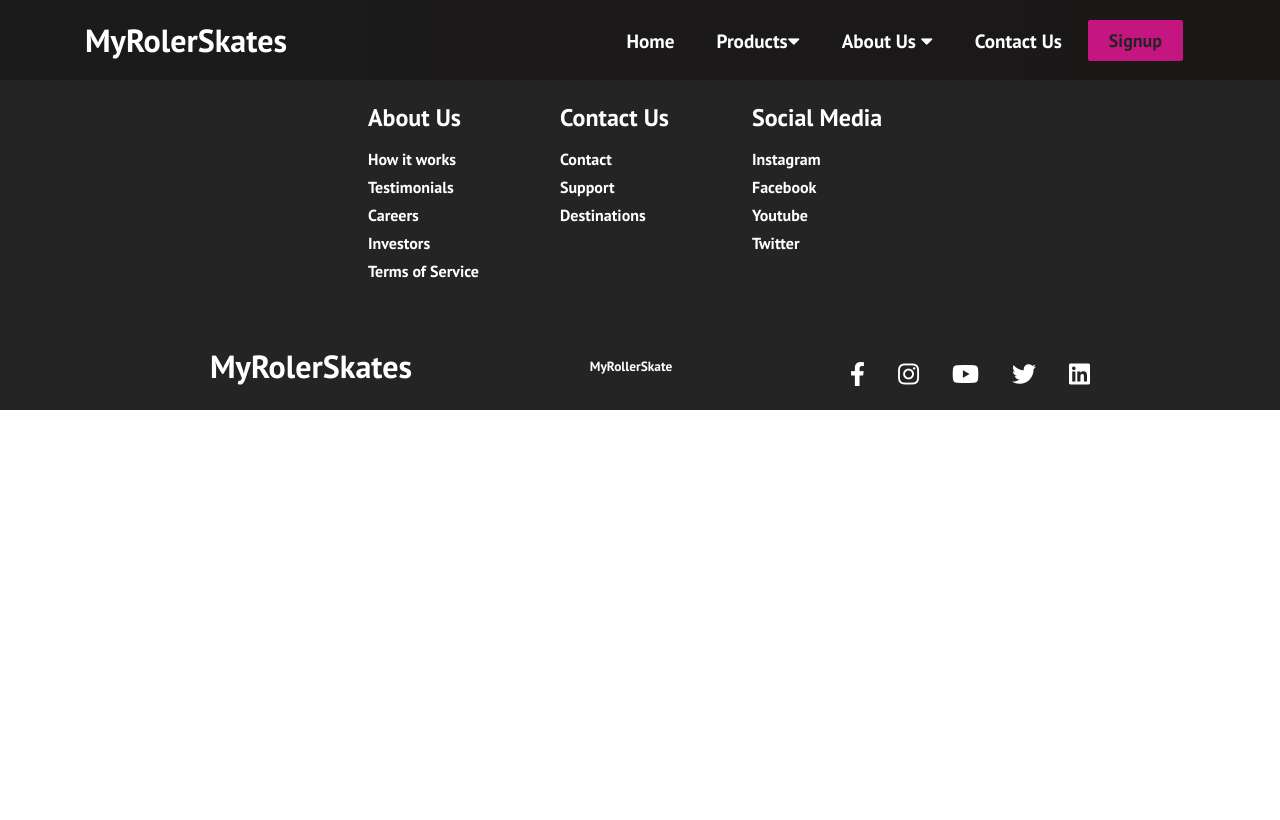
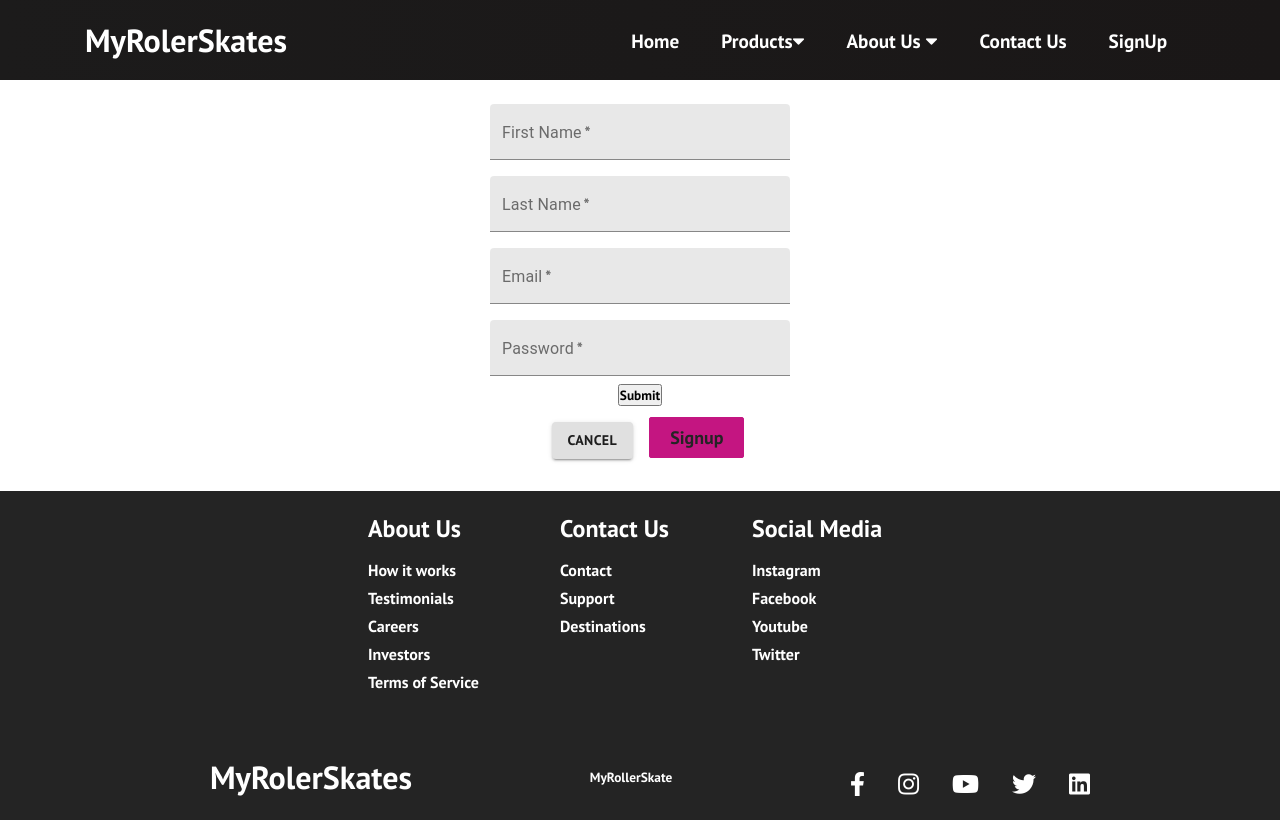
Before and after one commit to ShangyuKo/my-roller-skate, a React (Create React App) app: page /signup in a window 1280 px wide. Built offline with nearby package versions, Linux system fonts and the light colour scheme.

Commit message:
signup backend still not working 500 error

```diff
--- a/src/App.js
+++ b/src/App.js
@@ -11,11 +11,12 @@ import Home from "./components/Home"
 import Footer from "./components/Footer";
 import Products from "./components/Products";
 import VideoSection from './components/videoSection';
+import Signup from "./components/sign_up_in_page/sign_up"
 // npx json-server --watch data/db.json --port 8000
 
 function App(){
 
-  const user_uid = "853ef64c6554342783"
+  const [user_uid, set_user_uid] = useState("853ef64c6554342783");
 
   useEffect(() => {
     document.title = "MyRollerSkate";
@@ -51,6 +52,9 @@ function App(){
             <Route exact path="/contactUs">
               <ContactUs/>
             </Route>
+            <Route exact path="/signup">
+              <Signup/>
+            </Route>
 
           </Switch>
         </div>
--- a/src/components/NavBar.js
+++ b/src/components/NavBar.js
@@ -5,7 +5,7 @@ import { useHistory } from "react-router-dom";
 import { Redirect } from 'react-router';
 import './Navbar.css';
 import Dropdown from './Dropdown';
-import Signup from "./sign_up_in_page/sign_up";
+// import Signup from "./sign_up_in_page/sign_up";
 // import Signin from "./sign_up_in_page/sign_in";
 
 function  NavBar(){
@@ -78,7 +78,9 @@ function  NavBar(){
             </Link>
           </li>
           <li className='nav-item'>
-            <Signup/>
+            <Link to='/signup' className='nav-links' onClick={() => {refreshPage('/signup')}}>
+              SignUp
+            </Link>
           </li>
           {/* <li className='nav-item'>
             <Signin/>
--- a/src/components/Navbar.css
+++ b/src/components/Navbar.css
@@ -139,10 +139,10 @@
     color: #1888ff;
     transition: 250ms;
   }
-
+/*
   button {
     display: none;
-  }
+  } */
 }
   /*
   @import url('https://fonts.googleapis.com/css2?family=Quicksand:wght@300;400;500;600;700&display=swap');
--- a/src/components/sign_up_in_page/form.js
+++ /dev/null
@@ -1,83 +0,0 @@
-import React, { useState } from 'react';
-import { makeStyles } from '@material-ui/core';
-import TextField from '@material-ui/core/TextField';
-import Button1 from '@material-ui/core/Button';
-import {Button} from '../Button';
-
-const useStyles = makeStyles(theme => ({
-  root: {
-    display: 'flex',
-    flexDirection: 'column',
-    justifyContent: 'center',
-    alignItems: 'center',
-    padding: theme.spacing(2),
-
-    '& .MuiTextField-root': {
-      margin: theme.spacing(1),
-      width: '300px',
-    },
-    '& .MuiButtonBase-root': {
-      margin: theme.spacing(2),
-    },
-  },
-}));
-
-const Form = ({ handleClose }) => {
-  const classes = useStyles();
-  // create state variables for each input
-  const [firstName, setFirstName] = useState('');
-  const [lastName, setLastName] = useState('');
-  const [email, setEmail] = useState('');
-  const [password, setPassword] = useState('');
-
-  const handleSubmit = e => {
-    e.preventDefault();
-    console.log(firstName, lastName, email, password);
-    handleClose();
-  };
-
-  return (
-    <form className={classes.root} onSubmit={handleSubmit}>
-      <TextField
-        label="First Name"
-        variant="filled"
-        required
-        value={firstName}
-        onChange={e => setFirstName(e.target.value)}
-      />
-      <TextField
-        label="Last Name"
-        variant="filled"
-        required
-        value={lastName}
-        onChange={e => setLastName(e.target.value)}
-      />
-      <TextField
-        label="Email"
-        variant="filled"
-        type="email"
-        required
-        value={email}
-        onChange={e => setEmail(e.target.value)}
-      />
-      <TextField
-        label="Password"
-        variant="filled"
-        type="password"
-        required
-        value={password}
-        onChange={e => setPassword(e.target.value)}
-      />
-      <div>
-        <Button1 variant="contained" onClick={handleClose}>
-          Cancel
-        </Button1>
-        <Button type="submit" variant="contained" color="primary">
-          Signup
-        </Button>
-      </div>
-    </form>
-  );
-};
-
-export default Form;
--- a/src/components/sign_up_in_page/sign_up.js
+++ b/src/components/sign_up_in_page/sign_up.js
@@ -1,30 +1,121 @@
-import { useState } from 'react';
+
 // import Button from '@material-ui/core/Button';
+// import {Button} from '../Button';
+// import ModalDialog from './ModalDialog';
+import React, { useState } from 'react';
+import { makeStyles } from '@material-ui/core';
+import TextField from '@material-ui/core/TextField';
+import Button1 from '@material-ui/core/Button';
 import {Button} from '../Button';
-import ModalDialog from './ModalDialog';
+import axios from 'axios';
+
+const useStyles = makeStyles(theme => ({
+  root: {
+    display: 'flex',
+    flexDirection: 'column',
+    justifyContent: 'center',
+    alignItems: 'center',
+    padding: theme.spacing(2),
+
+    '& .MuiTextField-root': {
+      margin: theme.spacing(1),
+      width: '300px',
+    },
+    '& .MuiButtonBase-root': {
+      margin: theme.spacing(2),
+    },
+  },
+}));
 
 const Signup = () => {
-  // declare a new state variable for modal open
-  const [open, setOpen] = useState(false);
+  const classes = useStyles();
+  // create state variables for each input
+  // const [Id, setdId] = useState(null);
+  const [firstName, setFirstName] = useState("");
+  const [lastName, setLastName] = useState("");
+  const [email, setEmail] = useState("");
+  const [password, setPassword] = useState("");
 
-  // function to handle modal open
-  const handleOpen = () => {
-    setOpen(true);
-  };
+  const submit = (e) => {
+    e.preventDefault();
+    if (firstName !== null && password !== null ) {//&& confirmPassword !== "" && password === confirmPassword
+      axios.post("http://localhost:7000/signup", {
+          firstName: "firstName",
+          lastName: "lastName",
+          email: "email",
+          password: password,
+        })
 
-  // function to handle modal close
-  const handleClose = () => {
-    setOpen(false);
-  };
+        .then((response) => {
+          const data_ = JSON.parse(JSON.stringify(response.data));
+          setSubmitId(data_[0]['LAST_INSERT_ID()']);
+          setHasSubmitId(true)
+        }, (error) => {
+          console.log(error);
+        });
+        setFirstName("");
+      };
 
+    //     .then((response) => {
+    //       alert("註冊成功!", id);
+    //       props.history.push("/signup");
+    //     })
+    //     .catch((e) => {
+    //       if (e.response.status === 500) {
+    //         alert("註冊失敗！此帳號已存在，請嘗試新的帳號！");
+    //       }
+    //     });
+    // } else if (password === "") {
+    //   alert("請輸入帳號!");
+    // } else if (password === "") {
+    //   alert("請輸入密碼!");
+    // } else if (password !== confirmPassword) {
+    //   alert("兩次密碼輸入不一致!");
+    // }
+    }
   return (
-    <div className="signup">
-      <Button variant="contained" color="primary" onClick={handleOpen}>
-        Signup
-      </Button>
-      <ModalDialog open={open} handleClose={handleClose} />
-    </div>
+    <form className={classes.root} onSubmit={submit}>
+      <TextField
+        label="First Name"
+        variant="filled"
+        required
+        value={firstName}
+        onChange={(e) => setFirstName(e.target.value)}
+      />
+      <TextField
+        label="Last Name"
+        variant="filled"
+        required
+        value={lastName}
+        onChange={(e) => setLastName(e.target.value)}
+      />
+      <TextField
+        label="Email"
+        variant="filled"
+        type="email"
+        required
+        value={email}
+        onChange={(e) => setEmail(e.target.value)}
+      />
+      <TextField
+        label="Password"
+        variant="filled"
+        type="password"
+        required
+        value={password}
+        onChange={(e) => setPassword(e.target.value)}
+      />
+      <button type="submit">Submit</button>
+      <div>
+        <Button1 variant="contained" >
+          {/* onClick={handleClose} */}
+          Cancel
+        </Button1>
+        <Button type="submit" variant="contained" color="primary">
+          Signup
+        </Button>
+      </div>
+    </form>
   );
-};
-
+}
 export default Signup;
```
Also changed, not shown: sever/app.js (+32 -4 lines), src/components/Button.css (+0 -25 lines).
